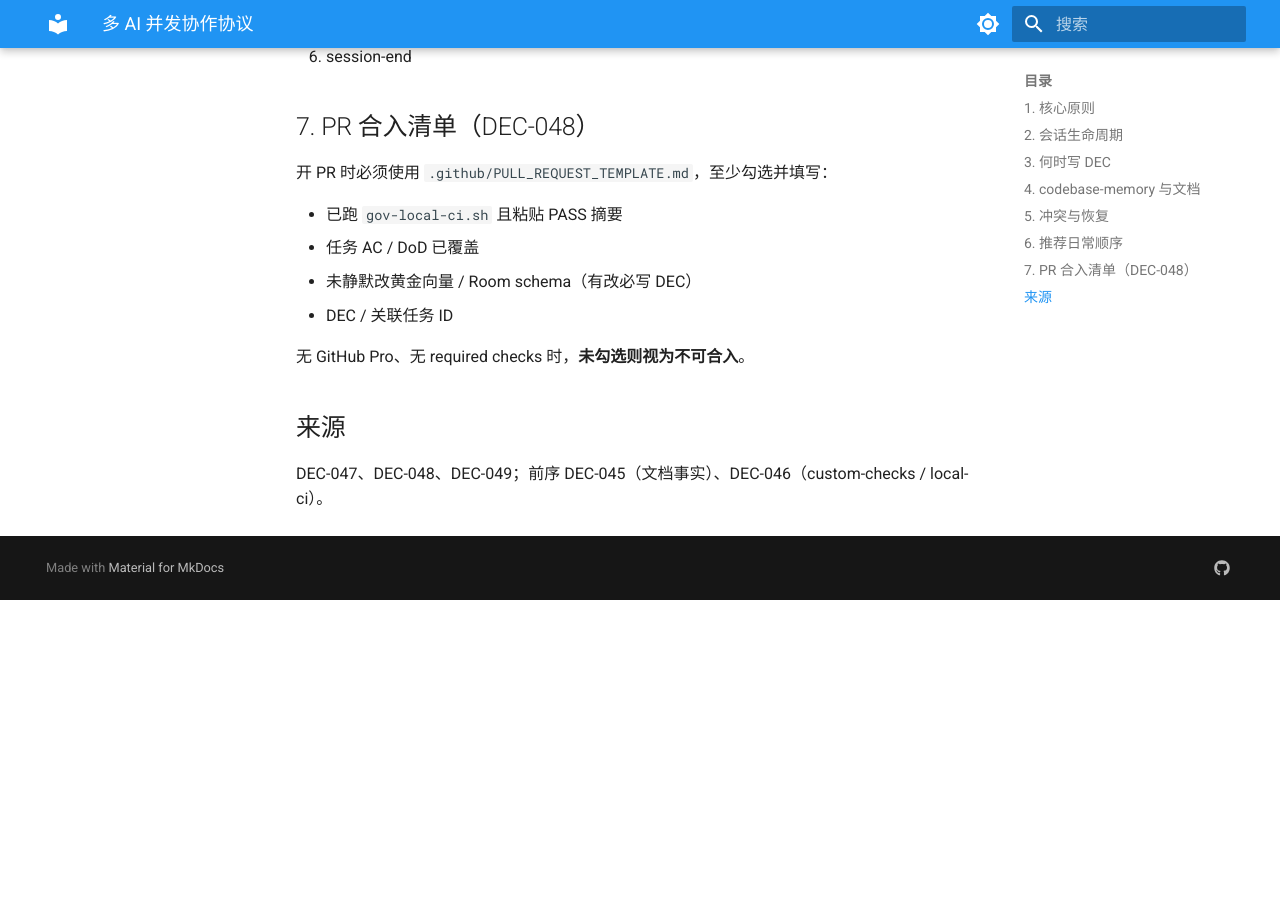
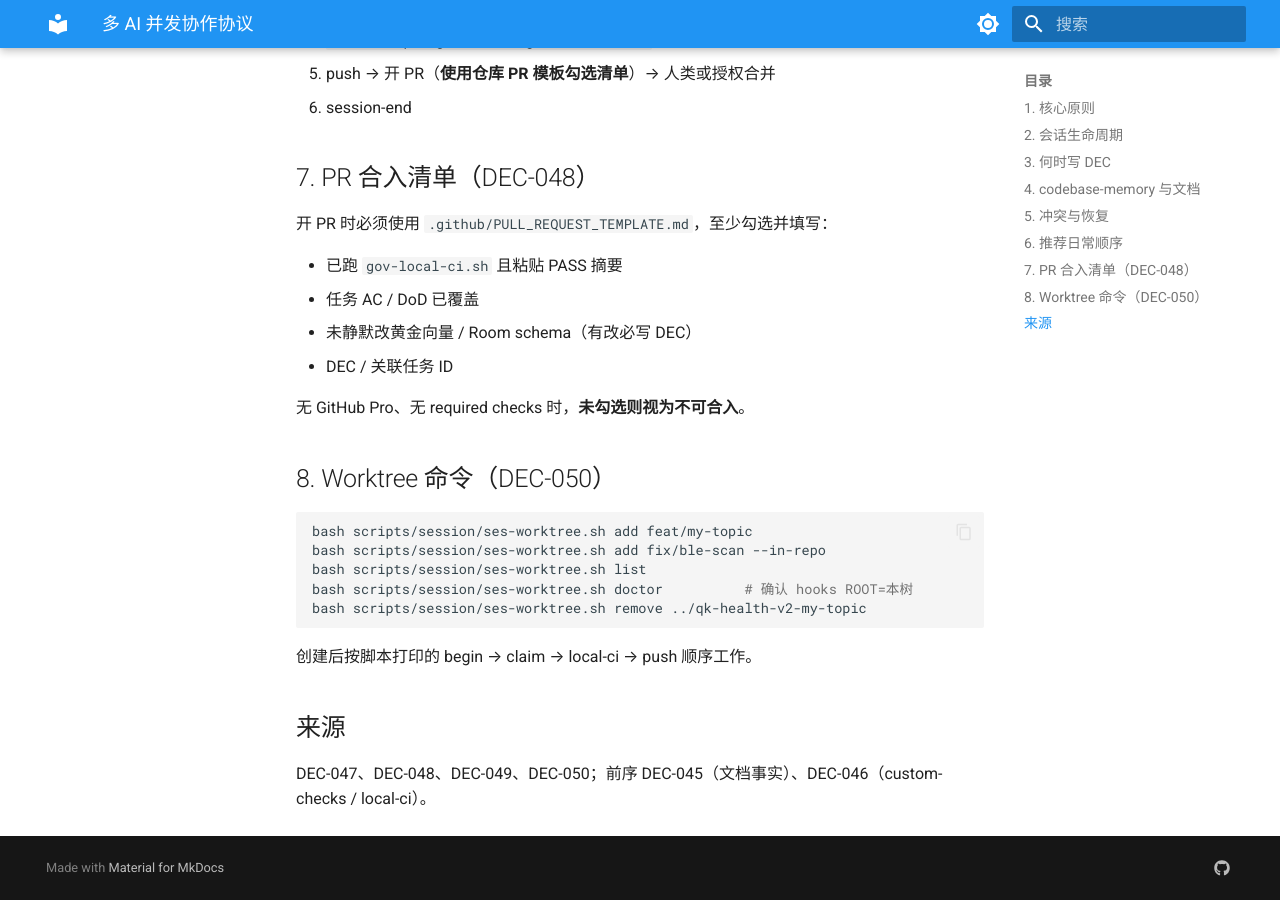
Before and after one commit to zerophix/lightweigh, an MkDocs documentation site: the page built from docs/guides/GC-multi-agent-collab.md, in a window 1280 px wide and 900 px high, scrolled down 2046 px. Built offline with MkDocs 1.6.1 and Material for MkDocs 9.7.7, drawn with Linux system fonts in a browser that asks for light colours; before the commit the page ends 2646 px from its top, so only the background shows below that; some of the changed text lies outside the part shown.

Commit message:
feat(session): add ses-worktree and fix hook ROOT for worktrees
DEC-050: ses-worktree.sh add/list/remove/doctor; pre-commit and
pre-push prefer git rev-parse --show-toplevel so shared hooks run
compile/validate in the linked worktree. Document in GC/AGENTS.

Session-Id: ses-20261022-043711-62e311f0

````diff
--- a/docs/guides/GC-multi-agent-collab.md
+++ b/docs/guides/GC-multi-agent-collab.md
@@ -2,7 +2,7 @@
 
 > 适用：多名 AI（或 AI + 人类）同时推进本仓库。
 > 权威任务板：`.ai/tasks.json`。合入前门禁：`bash scripts/governance/gov-local-ci.sh`。
-> 决策：DEC-047、DEC-048、DEC-049。
+> 决策：DEC-047、DEC-048、DEC-049、DEC-050。
 
 ---
 
@@ -10,7 +10,7 @@
 
 1. **一写者原则**：同一 git 工作树同一时刻只允许一个会话写入源码/文档。
 2. **一 AI 一分支**：分支名 `feat|fix|docs|refactor|chore|test|ci/<topic>`；禁止在 `master` 上直提交（pre-commit 已拦）。
-3. **优先 worktree**：`git worktree add ../qk-health-wt-<topic> -b feat/<topic>`；未验证 worktree 钩子前，也可约定「主树独占 + 其他会话只读」。
+3. **优先 worktree**：`bash scripts/session/ses-worktree.sh add feat/<topic>`（默认 `../qk-health-v2-<topic>`；`--in-repo` 用 `.worktrees/`）。hooks 已优先 `show-toplevel`（DEC-050）。
 4. **不共享未提交工作**：不要在别人的脏树上继续改；认领文件后再改。
 5. **合入看门禁**：本地 `gov-local-ci.sh` 全绿（含 gitleaks 密钥扫描），再开 PR；特性分支 **push 也会跑 CI**（DEC-049）；远程无分支保护时，**PR 模板勾选是纪律硬门槛**。
 6. **无 AC 不开工**：任务须具备 ready 的 `acceptance`（见 [GC-task-acceptance](GC-task-acceptance.md)）。
@@ -73,6 +73,19 @@ bash scripts/session/ses-session-end.sh
 
 无 GitHub Pro、无 required checks 时，**未勾选则视为不可合入**。
 
+
+## 8. Worktree 命令（DEC-050）
+
+```bash
+bash scripts/session/ses-worktree.sh add feat/my-topic
+bash scripts/session/ses-worktree.sh add fix/ble-scan --in-repo
+bash scripts/session/ses-worktree.sh list
+bash scripts/session/ses-worktree.sh doctor          # 确认 hooks ROOT=本树
+bash scripts/session/ses-worktree.sh remove ../qk-health-v2-my-topic
+```
+
+创建后按脚本打印的 begin → claim → local-ci → push 顺序工作。
+
 ## 来源
 
-DEC-047、DEC-048、DEC-049；前序 DEC-045（文档事实）、DEC-046（custom-checks / local-ci）。
+DEC-047、DEC-048、DEC-049、DEC-050；前序 DEC-045（文档事实）、DEC-046（custom-checks / local-ci）。
````
Also changed, not shown: AGENTS.md (+1 -1 lines), docs/ai/decisions/DEC-050.md (added, +79 -0 lines), docs/ai/decisions/index.md (+1 -0 lines), docs/ai/lifecycle/04_DevNotes.md (+1 -0 lines), 5 other files.
